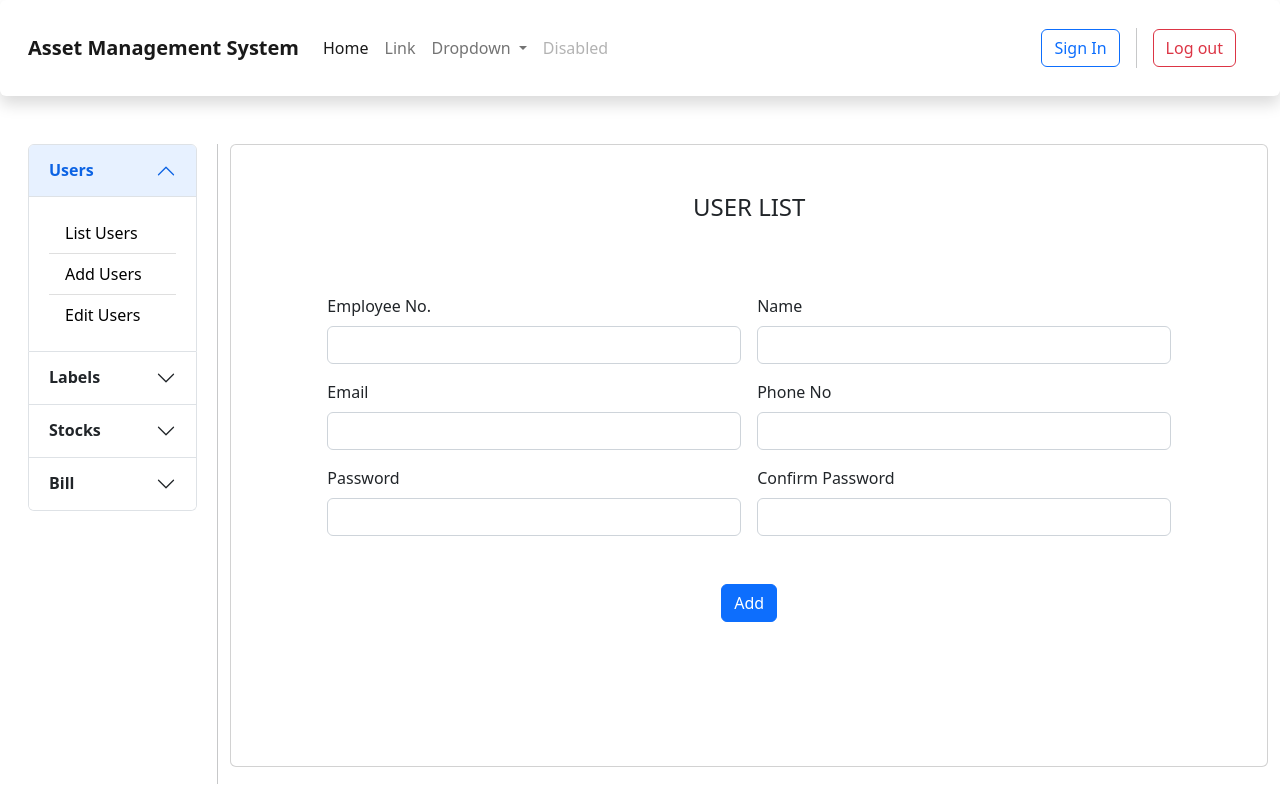
After one commit to MaaHiN15/Asset-Management-Django, a Django app: page /users/add in a window 1280 px wide. The commit adds this page. Run offline with Django 4.2, Linux system fonts and the light colour scheme; some libraries are stand-ins or nearby versions.

Commit message:
useradd, userlist func added

```diff
--- a/app/urls.py
+++ b/app/urls.py
@@ -3,4 +3,17 @@ from . import views
 
 urlpatterns = [
     path('', views.index, name='index'),
+    path('users/list', views.userList),
+    path('users/add',  views.userAdd),
+    path('users/edit', views.userEdit),
+    path('labels/list',views.labelList),
+    path('labels/add', views.labelAdd),
+    path('labels/edit',views.labelEdit),
+    path('stocks/list',views.stockList),
+    path('stocks/add', views.stockAdd),
+    path('stocks/edit',views.stockEdit),
+    path('bills/list', views.billList),
+    path('bills/add',  views.billAdd),
+    path('bills/edit', views.billEdit),
+
 ]
--- a/app/views.py
+++ b/app/views.py
@@ -1,13 +1,56 @@
 from django.shortcuts import render
 from django.http import JsonResponse
-import json
-from uuid import uuid4
-from .models import Customer
 
 # Create your views here.
 
 def index(req):
     return render(req, 'index.html', {})
+
+def userList(req):
+    return render(req, 'userlist.html', {})
+
+def userAdd(req):
+    try:
+        if req.method == "POST":
+            return JsonResponse({'status': 200, 'text' : 'User Created Successfully!!!'})
+    except Exception as e:
+        return JsonResponse({'status': 400, 'text' : e})
+    return render(req, 'useradd.html', {})
+
+def userEdit(req):
+    pass
+
+def labelList(req):
+    pass
+
+def labelAdd(req):
+    pass
+
+def labelEdit(req):
+    pass
+
+def stockList(req):
+    pass
+
+def stockAdd(req):
+    pass
+
+def stockEdit(req):
+    pass
+
+def billList(req):
+    pass
+
+def billAdd(req):
+    pass
+
+def billEdit(req):
+    pass
+
+
+
+
+
 
 # def signin(req):
 #     if req.method == 'POST':
--- a/static/css/index.css
+++ b/static/css/index.css
@@ -1,9 +1,4 @@
-
-.scrollable {
-    max-height: 300;
-    overflow-y: auto;
-}
-a{
+a {
     color: black;
     text-decoration: none;
 }
--- /dev/null
+++ b/static/js/custom/index.js
@@ -0,0 +1,6 @@
+const successToastText = document.getElementById('succuessToastText');
+const unsuccessToastText = document.getElementById('unsuccessToastText');
+const warningToastText = document.getElementById('warningToastText');
+const successToast = new bootstrap.Toast(document.getElementById('successToast'));
+const unsuccessToast = new bootstrap.Toast(document.getElementById('unsuccessToast'));
+const warningToast = new bootstrap.Toast(document.getElementById('warningToast'));
--- /dev/null
+++ b/static/js/custom/useradd.js
@@ -0,0 +1,51 @@
+document.getElementById('useradd').addEventListener('submit', async function(e){
+    e.preventDefault();
+    let error = document.getElementById('error');
+    function passwordCheck(p){
+        let regex = /^(?=.*[a-z])(?=.*[A-Z])(?=.*\d)(?=.*[!@#$%^&*()-_=+{};:'",.<>\/?[\]`|])(?!.*\s).{8,}$/;
+        return regex.test(p) ? true : false;
+    };
+    const form = new FormData(e.target);
+    if (Number(form.get('phone').length) != 10){
+        error.innerHTML = `<div class="alert alert-danger opacity-75 alert-dismissible fade show" id="alert" role="alert">
+        Check Phone no!  <button type="button" class="btn-close" data-bs-dismiss="alert" aria-label="Close"></button>
+        </div>`
+        return;
+    } else if (form.get('password') != form.get('cpassword')) {
+        error.innerHTML = `<div class="alert alert-danger opacity-75 alert-dismissible fade show" id="alert" role="alert">
+        Password not same!  <button type="button" class="btn-close" data-bs-dismiss="alert" aria-label="Close"></button>
+        </div>`
+        return;
+    } else if (!passwordCheck(form.get('password'))){
+        error.innerHTML = `<div class="alert alert-danger opacity-75 alert-dismissible fade show" id="alert" role="alert">
+        Password must be strong!  <button type="button" class="btn-close" data-bs-dismiss="alert" aria-label="Close"></button>
+        </div>`
+        return;
+    };
+    const data = {
+        'emp_no' : form.get('emp_no'),
+        'name' : form.get('name'),
+        'email' : form.get('email'),
+        'phone' : form.get('phone'),
+        'password' : form.get('password')
+    };
+    await fetch('/users/add', {
+        method: 'POST',
+        headers: { "Content-Type": "application/json", 'Accept': 'application/json', 'X-CSRFToken': csrfToken },
+        body : JSON.stringify(data)
+    }).then(response => response.json())
+    .then(data => {
+        if (data['status'] == 200) {
+            successToastText.innerHTML = data['text'];
+            successToast.show();
+        } else if (data['status'] == 300) {
+            warningToastText.innerHTML = data['text'];
+            warningToast.show();
+        } else if (data['status'] == 400) {
+            unsuccessToastText.innerHTML = data['text'];
+            unsuccessToast.show();
+        }
+    });
+    e.target.reset();
+    error.innerHTML = '';
+});
--- a/templates/index.html
+++ b/templates/base.html
@@ -4,24 +4,76 @@
 <head>
     <meta charset="UTF-8">
     <meta name="viewport" content="width=device-width, initial-scale=1.0">
-    <title>Document</title>
+    <title>{% block title %}{% endblock %}</title>
 
     <!-- Framework imports -->
     <link rel="stylesheet" href="../static/css/bootstrap.min.css">
-    <script src="../static/js/bootstrap.js"></script>
-    <!-- <script src="../static/js/jquery.js"></script> -->
+    <script src="../static/js/frameworks/bootstrap.js"></script>
+    <script src="../static/js/frameworks/jquery.js"></script>
 
     <!-- Custom imports -->
     <link rel="stylesheet" href="../static/css/index.css">
-    <script src="../static/js/index.js"></script>
 </head>
 
 <body>
-    <div class="container-fluid shadow p-3 mb-5 bg-body rounded">
+    <!-- Success Toast -->
+    <div class="toast-container position-fixed bottom-0 end-0 p-3">
+        <div id="successToast" class="toast text-bg-success" role="alert" aria-live="assertive" aria-atomic="true">
+            <div class="toast-header">
+                <strong class="me-auto">PF Firewall</strong>
+                <small>A second ago</small>
+                <button type="button" class="btn-close" data-bs-dismiss="toast" aria-label="Close"></button>
+            </div>
+            <div class="toast-body">
+                <p id="succuessToastText"></p>
+            </div>
+        </div>
+    </div>
+
+    <!-- Unsuccess Toast -->
+    <div class="toast-container position-fixed bottom-0 end-0 p-3">
+        <div id="unsuccessToast" class="toast text-bg-danger" role="alert" aria-live="assertive" data-bs-delay="30000"
+            aria-atomic="true">
+            <div class="toast-header">
+                <strong class="me-auto">PF Firewall</strong>
+                <small>A second ago</small>
+                <button type="button" class="btn-close" data-bs-dismiss="toast" aria-label="Close"></button>
+            </div>
+            <div class="toast-body">
+                <p id="unsuccessToastText"></p>
+            </div>
+        </div>
+    </div>
+
+    <!-- Warning Toast -->
+    <div class="toast-container position-fixed bottom-0 end-0 p-3">
+        <div id="warningToast" class="toast text-bg-warning " role="alert" aria-live="assertive" aria-atomic="true">
+            <div class="toast-header">
+                <strong class="me-auto">PF Firewall</strong>
+                <small>A second ago</small>
+                <button type="button" class="btn-close" data-bs-dismiss="toast" aria-label="Close"></button>
+            </div>
+            <div class="toast-body">
+                <p id="warningToastText"></p>
+            </div>
+        </div>
+    </div>
+
+    <script>
+        const csrfToken = "{{ csrf_token }}";
+        const successToastText = document.getElementById('succuessToastText');
+        const unsuccessToastText = document.getElementById('unsuccessToastText');
+        const warningToastText = document.getElementById('warningToastText');
+        const successToast = new bootstrap.Toast(document.getElementById('successToast'));
+        const unsuccessToast = new bootstrap.Toast(document.getElementById('unsuccessToast'));
+        const warningToast = new bootstrap.Toast(document.getElementById('warningToast'));
+    </script>
+
+    <div class="container-fluid overflow-hidden shadow p-3 mb-5 bg-body rounded">
         <nav class="navbar navbar-expand-lg bg-body-secondary my-1">
             <div class="container-fluid">
-                <a class="navbar-brand fw-bold mx-2" href="/">Asset Management System</a>
-                <div class="collapse navbar-collapse mx-4" id="navbarSupportedContent">
+                <a class="navbar-brand fw-bold" href="/">Asset Management System</a>
+                <div class="collapse navbar-collapse" id="navbarSupportedContent">
                     <ul class="navbar-nav me-auto mb-2 mb-lg-0">
                         <li class="nav-item">
                             <a class="nav-link active" aria-current="page" href="#">Home</a>
@@ -71,9 +123,9 @@
                             aria-labelledby="panelsStayOpen-headingOne">
                             <div class="accordion-body">
                                 <ul class="list-group list-group-flush">
-                                    <li class="list-group-item"><a href="/user/list">List Users</a></li>
-                                    <li class="list-group-item"><a href="/user/add">Add Users</a></li>
-                                    <li class="list-group-item"><a href="/user/edit">Edit Users</a></li>
+                                    <li class="list-group-item"><a href="/users/list">List Users</a></li>
+                                    <li class="list-group-item"><a href="/users/add">Add Users</a></li>
+                                    <li class="list-group-item"><a href="/users/edit">Edit Users</a></li>
                                 </ul>
                             </div>
                         </div>
@@ -90,9 +142,9 @@
                             aria-labelledby="panelsStayOpen-headingTwo">
                             <div class="accordion-body">
                                 <ul class="list-group list-group-flush">
-                                    <li class="list-group-item"><a href="/label/list">List Labels</a></li>
-                                    <li class="list-group-item"><a href="/label/add">Add Labels</a></li>
-                                    <li class="list-group-item"><a href="/label/edit">Edit Labels</a></li>
+                                    <li class="list-group-item"><a href="/labels/list">List Labels</a></li>
+                                    <li class="list-group-item"><a href="/labels/add">Add Labels</a></li>
+                                    <li class="list-group-item"><a href="/labels/edit">Edit Labels</a></li>
                                 </ul>
                             </div>
                         </div>
@@ -128,9 +180,9 @@
                             aria-labelledby="panelsStayOpen-headingFour">
                             <div class="accordion-body">
                                 <ul class="list-group list-group-flush">
-                                    <li class="list-group-item"><a href="/bill/list">List Bill</a></li>
-                                    <li class="list-group-item"><a href="/bill/add">Add Bill</a></li>
-                                    <li class="list-group-item"><a href="/bill/edit">Edit Bill</a></li>
+                                    <li class="list-group-item"><a href="/bills/list">List Bill</a></li>
+                                    <li class="list-group-item"><a href="/bills/add">Add Bill</a></li>
+                                    <li class="list-group-item"><a href="/bills/edit">Edit Bill</a></li>
                                 </ul>
                             </div>
                         </div>
@@ -142,19 +194,16 @@
         <div class="col-10">
             <div class="d-flex" style="height: 80vh;">
                 <div class="vr"></div>
-              </div>
-            <div class="container">
-
+                <div class="container">
+                    <div class="card p-5 d-flex align-items-center justify-content-center ">
+                        <h5 class="card-title h4 text-uppercase">User list</h5>
+                        <div class="container p-5">
+                            {% block content %} {% endblock %}
+                        </div>
+                    </div>
+                </div>
             </div>
         </div>
     </div>
-
-    </div>
-
-
-
-
-
 </body>
-
 </html>
--- /dev/null
+++ b/templates/useradd.html
@@ -0,0 +1,39 @@
+{% extends 'base.html' %}
+{% block title %}AMS | User List{% endblock %}
+
+{% block content %}
+
+<p id="error"></p>
+
+<form class="row g-3" id="useradd">
+    <div class="col-md-6">
+        <label class="form-label">Employee No.</label>
+        <input type="number" class="form-control" name="emp_no" required>
+    </div>
+    <div class="col-md-6">
+        <label class="form-label">Name</label>
+        <input type="text" class="form-control" name="name" required>
+    </div>
+    <div class="col-md-6">
+        <label class="form-label">Email</label>
+        <input type="email" class="form-control" name="email" required>
+    </div>
+    <div class="col-md-6">
+        <label class="form-label">Phone No</label>
+        <input type="number" class="form-control" name="phone" required>
+    </div>
+    <div class="col-md-6">
+        <label class="form-label">Password</label>
+        <input type="password" class="form-control" name="password" required>
+    </div>
+    <div class="col-md-6">
+        <label class="form-label">Confirm Password</label>
+        <input type="password" class="form-control" name="cpassword" required>
+    </div>
+    <div class="col-12 d-flex justify-content-center my-5">
+        <button type="submit" class="btn btn-primary">Add</button>
+    </div>
+</form>
+
+<script src="../static/js/custom/useradd.js"></script>
+{% endblock %}
```
Also changed, not shown: app/models.py (+5 -3 lines), templates/sidebar.html (deleted, +0 -7 lines), templates/userlist.html (added, +36 -0 lines), static/js/custom/signin.js (renamed from static/js/signin.js), static/js/custom/signup.js (renamed from static/js/signup.js), static/js/frameworks/bootstrap.js, static/js/frameworks/jquery.js (renamed from static/js/jquery.js), static/js/index.js (deleted), 1 other file.
